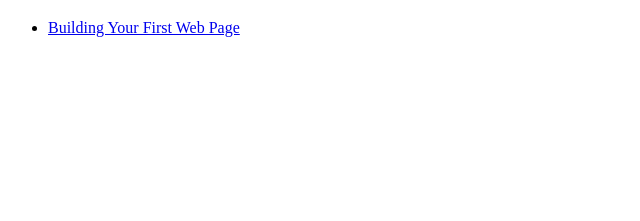
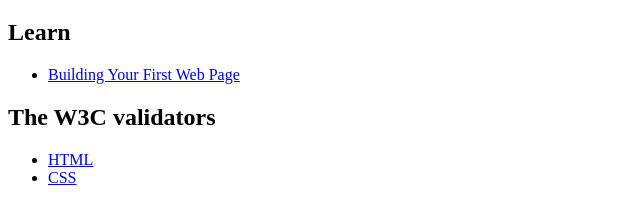
Before and after one commit to autotradi/autotradi.github.io, a plain HTML site: page index.html in a window 1280 px wide. Shown: the part 61-282 px from the top of the page, without its empty margins (0-640 px from the left). Drawn offline with Linux system fonts and the light colour scheme.

Commit message:
Update index.html

```diff
--- a/index.html
+++ b/index.html
@@ -1,15 +1,25 @@
 <!DOCTYPE html>
-<html>
+<html lang="en">
   <head>
     <meta charset="utf-8">
     <title>Autotradi</title>
   </head>
   <body>
     <h1>Web designers and developers</h1>
+    <h2>Learn</h2>
     <ul>
       <li>
         <a href="https://learn.shayhowe.com/html-css/building-your-first-web-page/" target="_blank">Building Your First Web Page</a>
       </li>
     </ul>
+    <h2>The W3C validators </h2>
+    <ul>
+      <li>
+        <a href="https://validator.w3.org/" target="_blank">HTML</a>
+      </li>
+      <li>
+        <a href="https://jigsaw.w3.org/css-validator/" target="_blank">CSS</a>
+      </li>
+    </ul>
   </body>
 </html>
```
